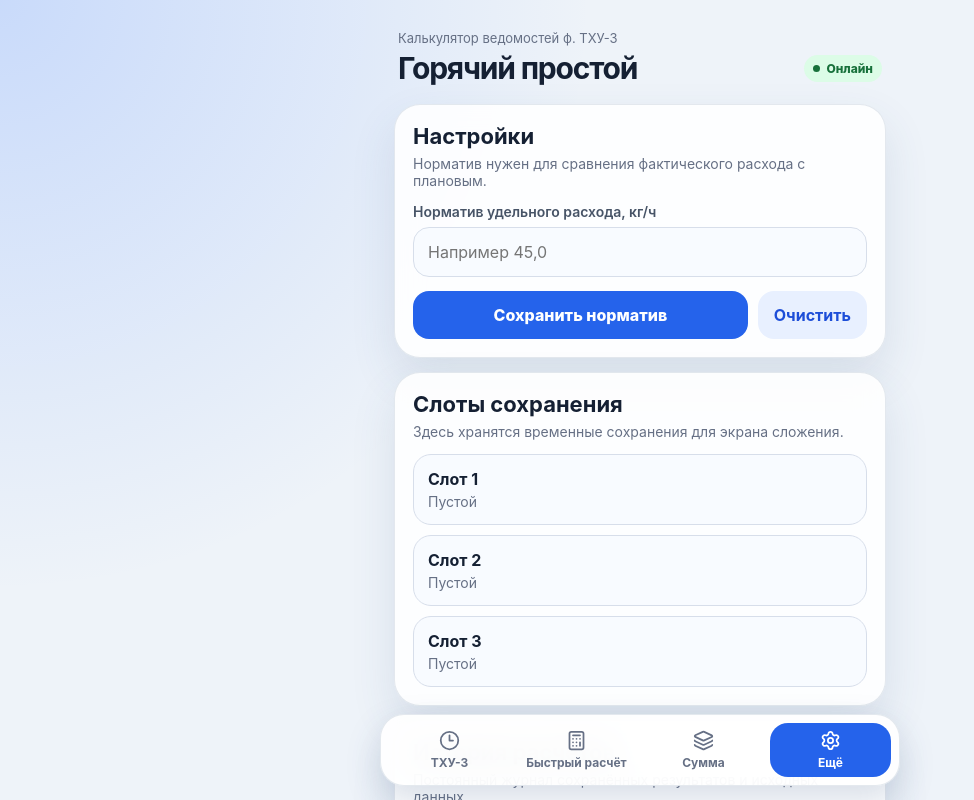
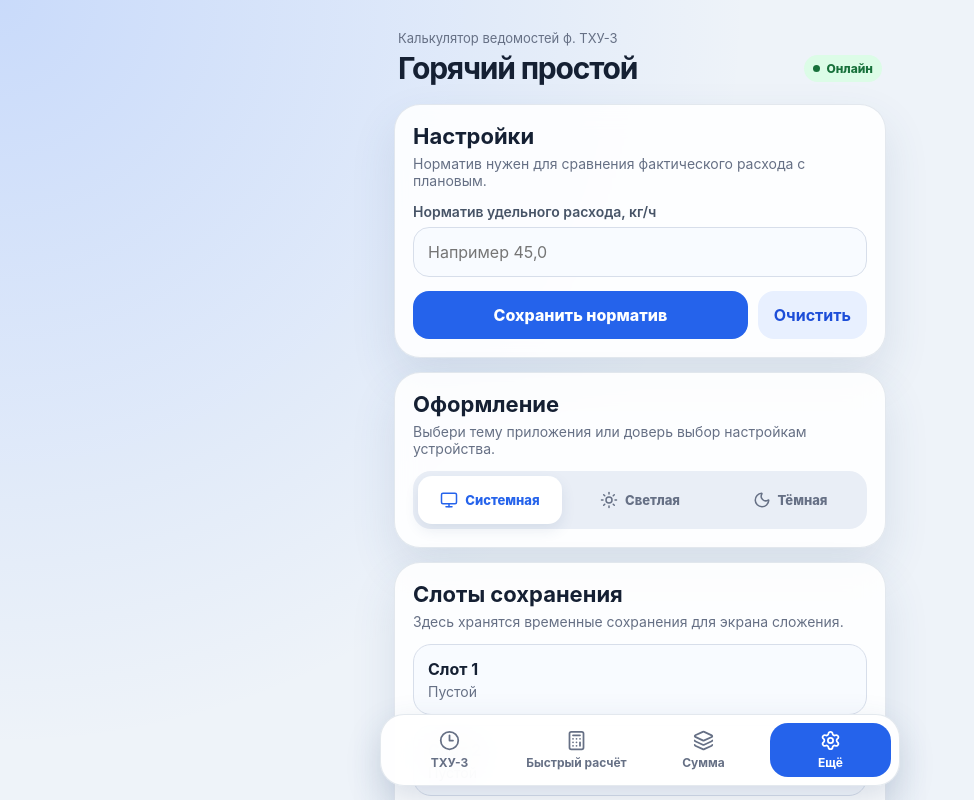
Before and after one commit to 48rn2krftk-dev/fuel-rate-calc, a React (Vite) app: page / in a window 1280 px wide. Both pictures are taken after a click on the button "Ещё". Shown: the top 800 px of the page, without its empty margins (0-974 px from the left). Built offline with nearby package versions, Linux system fonts and the light colour scheme.

Commit message:
Release v1.0.4 themes and feedback

```diff
--- a/package.json
+++ b/package.json
@@ -1,7 +1,7 @@
 {
   "name": "hot-idle",
   "private": true,
-  "version": "1.0.3",
+  "version": "1.0.4",
   "type": "module",
   "scripts": {
     "dev": "vite",
--- a/public/sw.js
+++ b/public/sw.js
@@ -1,4 +1,4 @@
-const CACHE_NAME = "hot-idle-v4";
+const CACHE_NAME = "hot-idle-v5";
 const APP_SHELL = new URL("./", self.registration.scope).href;
 const STATIC_FILES = [
   "manifest.webmanifest",
--- a/src/content.ts
+++ b/src/content.ts
@@ -1,11 +1,13 @@
-export const APP_VERSION = "1.0.3";
+export const APP_VERSION = "1.0.4";
 
 export const links = {
   github: "https://github.com/48rn2krftk-dev/fuel-rate-calc",
-  bugReport:
-    "https://github.com/48rn2krftk-dev/fuel-rate-calc/issues/new?template=bug_report.yml",
-  featureRequest:
-    "https://github.com/48rn2krftk-dev/fuel-rate-calc/issues/new?template=feature_request.yml",
+  email:
+    "mailto:comrade.stalin@icloud.com?subject=Горячий%20простой%20—%20обратная%20связь",
+  telegram: "https://t.me/drunken43spark",
+  express:
+    "https://xlnk.ms/open/profile/31871131-d6cb-581e-ba0b-35815e3e06e2",
+  support: "https://tips.yandex.ru/guest/payment/3746623",
 } as const;
 
 export const uiText = {
@@ -138,6 +140,15 @@ export const uiText = {
     saveNorm: "Сохранить норматив",
     normSaved: "Норматив сохранён",
     normCleared: "Норматив очищен",
+    appearanceTitle: "Оформление",
+    appearanceDescription:
+      "Выбери тему приложения или доверь выбор настройкам устройства.",
+    themeSelectorLabel: "Тема приложения",
+    theme: {
+      system: "Системная",
+      light: "Светлая",
+      dark: "Тёмная",
+    },
     slotsTitle: "Слоты сохранения",
     slotsDescription:
       "Здесь хранятся временные сохранения для экрана сложения.",
@@ -162,11 +173,19 @@ export const uiText = {
     aboutTitle: "О приложении",
     githubTitle: "GitHub разработчика",
     developer: "Drunken Spark Dev",
-    bugReportTitle: "Сообщить об ошибке",
-    bugReportDescription: "Что произошло и как это повторить",
-    featureRequestTitle: "Предложить улучшение",
-    featureRequestDescription: "Идея новой функции или изменения",
-    feedbackHint: "Для отправки потребуется аккаунт GitHub.",
+    feedbackTitle: "Связаться с разработчиком",
+    feedbackDescription:
+      "Сообщи об ошибке, предложи улучшение или задай вопрос удобным способом.",
+    emailTitle: "E-mail",
+    emailDescription: "Написать на почту",
+    telegramTitle: "Telegram",
+    telegramDescription: "Написать в Telegram",
+    expressTitle: "eXpress",
+    expressDescription: "Написать в eXpress",
+    supportTitle: "Поддержать разработчика",
+    supportDescription:
+      "Разработка - вещь доступная, но не бесплатная. Если приложение оказалось полезным, поддержи его автора копеечкой <3",
+    supportButton: "Перейти к Яндекс Чаевым",
     installHint:
       "Установка на iPhone: открой приложение в Safari, нажми «Поделиться» и выбери «На экран Домой».",
   },
--- a/src/main.tsx
+++ b/src/main.tsx
@@ -2,6 +2,10 @@ import { StrictMode } from "react";
 import { createRoot } from "react-dom/client";
 import "./styles.css";
 import App from "./App";
+import { getSettings } from "./utils/storage";
+import { applyTheme } from "./utils/theme";
+
+applyTheme(getSettings().theme)();
 
 createRoot(document.getElementById("root")!).render(
   <StrictMode>
--- a/src/screens/SettingsScreen.tsx
+++ b/src/screens/SettingsScreen.tsx
@@ -1,4 +1,15 @@
-import { ExternalLink, GitFork, Trash2 } from "lucide-react";
+import {
+  ExternalLink,
+  Gift,
+  GitFork,
+  Mail,
+  MessageCircle,
+  Monitor,
+  Moon,
+  Send,
+  Sun,
+  Trash2,
+} from "lucide-react";
 import { useEffect, useState } from "react";
 import { links, uiText } from "../content";
 import type { AppSettings, HistoryEntry } from "../types";
@@ -146,6 +157,16 @@ export function SettingsScreen({
     }, 1800);
   }
 
+  function handleThemeChange(theme: AppSettings["theme"]) {
+    const nextSettings: AppSettings = {
+      ...settings,
+      theme,
+    };
+
+    setSettings(nextSettings);
+    saveSettings(nextSettings);
+  }
+
   return (
     <section className="screen">
       <div className="card">
@@ -190,6 +211,59 @@ export function SettingsScreen({
         </div>
 
         {savedMessage && <div className="successBox">{savedMessage}</div>}
+      </div>
+
+      <div className="card">
+        <div className="sectionTitle">
+          <h2>{uiText.settings.appearanceTitle}</h2>
+          <p>{uiText.settings.appearanceDescription}</p>
+        </div>
+
+        <div
+          className="themeSelector"
+          role="group"
+          aria-label={uiText.settings.themeSelectorLabel}
+        >
+          <button
+            className={
+              settings.theme === "system"
+                ? "themeButton active"
+                : "themeButton"
+            }
+            type="button"
+            aria-pressed={settings.theme === "system"}
+            onClick={() => handleThemeChange("system")}
+          >
+            <Monitor size={18} />
+            {uiText.settings.theme.system}
+          </button>
+          <button
+            className={
+              settings.theme === "light"
+                ? "themeButton active"
+                : "themeButton"
+            }
+            type="button"
+            aria-pressed={settings.theme === "light"}
+            onClick={() => handleThemeChange("light")}
+          >
+            <Sun size={18} />
+            {uiText.settings.theme.light}
+          </button>
+          <button
+            className={
+              settings.theme === "dark"
+                ? "themeButton active"
+                : "themeButton"
+            }
+            type="button"
+            aria-pressed={settings.theme === "dark"}
+            onClick={() => handleThemeChange("dark")}
+          >
+            <Moon size={18} />
+            {uiText.settings.theme.dark}
+          </button>
+        </div>
       </div>
 
       <div className="card">
@@ -330,6 +404,69 @@ export function SettingsScreen({
 
       <div className="card">
         <div className="sectionTitle">
+          <h2>{uiText.settings.feedbackTitle}</h2>
+          <p>{uiText.settings.feedbackDescription}</p>
+        </div>
+
+        <div className="contactLinks">
+          <a className="contactLink" href={links.email}>
+            <Mail size={21} />
+            <span>
+              <b>{uiText.settings.emailTitle}</b>
+              <small>{uiText.settings.emailDescription}</small>
+            </span>
+            <ExternalLink size={18} />
+          </a>
+
+          <a
+            className="contactLink"
+            href={links.telegram}
+            target="_blank"
+            rel="noreferrer"
+          >
+            <Send size={21} />
+            <span>
+              <b>{uiText.settings.telegramTitle}</b>
+              <small>{uiText.settings.telegramDescription}</small>
+            </span>
+            <ExternalLink size={18} />
+          </a>
+
+          <a
+            className="contactLink"
+            href={links.express}
+            target="_blank"
+            rel="noreferrer"
+          >
+            <MessageCircle size={21} />
+            <span>
+              <b>{uiText.settings.expressTitle}</b>
+              <small>{uiText.settings.expressDescription}</small>
+            </span>
+            <ExternalLink size={18} />
+          </a>
+        </div>
+      </div>
+
+      <div className="card supportCard">
+        <Gift className="supportIcon" size={26} />
+        <div>
+          <h2>{uiText.settings.supportTitle}</h2>
+          <p>{uiText.settings.supportDescription}</p>
+        </div>
+        <a
+          className="supportButton"
+          href={links.support}
+          target="_blank"
+          rel="noreferrer"
+        >
+          {uiText.settings.supportButton}
+          <ExternalLink size={18} />
+        </a>
+      </div>
+
+      <div className="card">
+        <div className="sectionTitle">
           <h2>{uiText.settings.aboutTitle}</h2>
           <p>{uiText.app.version}</p>
         </div>
@@ -348,38 +485,6 @@ export function SettingsScreen({
           <ExternalLink size={18} />
         </a>
 
-        <div className="feedbackLinks">
-          <a
-            className="feedbackLink"
-            href={links.bugReport}
-            target="_blank"
-            rel="noreferrer"
-          >
-            <span>
-              <b>{uiText.settings.bugReportTitle}</b>
-              <small>{uiText.settings.bugReportDescription}</small>
-            </span>
-            <ExternalLink size={18} />
-          </a>
-
-          <a
-            className="feedbackLink"
-            href={links.featureRequest}
-            target="_blank"
-            rel="noreferrer"
-          >
-            <span>
-              <b>{uiText.settings.featureRequestTitle}</b>
-              <small>{uiText.settings.featureRequestDescription}</small>
-            </span>
-            <ExternalLink size={18} />
-          </a>
-        </div>
-
-        <p className="feedbackHint">
-          {uiText.settings.feedbackHint}
-        </p>
-
         <p className="installHint">
           {uiText.settings.installHint}
         </p>
--- a/src/styles.css
+++ b/src/styles.css
@@ -5,6 +5,11 @@
   background: #eef3f9;
   font-synthesis: none;
   text-rendering: optimizeLegibility;
+}
+
+:root[data-theme="dark"] {
+  color: #e8eef8;
+  background: #0b1220;
 }
 
 * {
@@ -18,6 +23,9 @@ body {
   background:
     radial-gradient(circle at top left, rgba(70, 132, 255, 0.22), transparent 32%),
     #eef3f9;
+  transition:
+    background-color 180ms ease,
+    color 180ms ease;
 }
 
 button,
@@ -356,6 +364,37 @@ h2 {
   margin-top: 14px;
 }
 
+.themeSelector {
+  display: grid;
+  grid-template-columns: repeat(3, 1fr);
+  gap: 6px;
+  margin-top: 14px;
+  padding: 5px;
+  border-radius: 18px;
+  background: #e9eef6;
+}
+
+.themeButton {
+  display: inline-flex;
+  min-height: 48px;
+  align-items: center;
+  justify-content: center;
+  gap: 7px;
+  padding: 0 10px;
+  border: 0;
+  border-radius: 14px;
+  background: transparent;
+  color: #667085;
+  font-size: 13px;
+  font-weight: 800;
+}
+
+.themeButton.active {
+  background: #ffffff;
+  color: #2563eb;
+  box-shadow: 0 6px 14px rgba(49, 79, 124, 0.1);
+}
+
 .primaryButton {
   min-height: 48px;
   padding: 0 16px;
@@ -500,19 +539,18 @@ h2 {
   box-shadow: 0 8px 20px rgba(37, 99, 235, 0.1);
 }
 
-.feedbackLinks {
+.contactLinks {
   display: grid;
-  grid-template-columns: repeat(2, minmax(0, 1fr));
   gap: 10px;
-  margin-top: 10px;
+  margin-top: 12px;
 }
 
-.feedbackLink {
+.contactLink {
   display: grid;
-  grid-template-columns: 1fr auto;
+  grid-template-columns: auto 1fr auto;
   align-items: center;
-  gap: 10px;
-  padding: 13px 14px;
+  gap: 12px;
+  padding: 14px;
   border: 1px solid #d7deea;
   border-radius: 18px;
   background: #ffffff;
@@ -520,27 +558,59 @@ h2 {
   text-decoration: none;
 }
 
-.feedbackLink span {
+.contactLink span {
   display: grid;
   gap: 3px;
 }
 
-.feedbackLink small {
+.contactLink small {
   color: #667085;
   line-height: 1.35;
 }
 
-.feedbackLink:hover,
-.feedbackLink:focus-visible {
+.contactLink:hover,
+.contactLink:focus-visible {
   border-color: #7aa7ff;
   outline: none;
   box-shadow: 0 8px 20px rgba(37, 99, 235, 0.1);
 }
 
-.feedbackHint {
-  margin: 8px 2px 0;
-  color: #667085;
-  font-size: 12px;
+.supportCard {
+  display: grid;
+  grid-template-columns: auto 1fr;
+  align-items: start;
+  gap: 12px;
+  background:
+    linear-gradient(135deg, rgba(255, 245, 214, 0.96), rgba(255, 255, 255, 0.9));
+}
+
+.supportCard h2 {
+  margin-bottom: 5px;
+}
+
+.supportCard p {
+  margin-bottom: 0;
+  color: #72510d;
+  font-size: 14px;
+  line-height: 1.5;
+}
+
+.supportIcon {
+  color: #d97706;
+}
+
+.supportButton {
+  display: inline-flex;
+  min-height: 48px;
+  grid-column: 1 / -1;
+  align-items: center;
+  justify-content: center;
+  gap: 8px;
+  border-radius: 16px;
+  background: #d97706;
+  color: #ffffff;
+  font-weight: 800;
+  text-decoration: none;
 }
 
 .installHint {
@@ -551,8 +621,11 @@ h2 {
 }
 
 @media (max-width: 460px) {
-  .feedbackLinks {
-    grid-template-columns: 1fr;
+  .themeButton {
+    flex-direction: column;
+    gap: 3px;
+    padding: 7px 4px;
+    font-size: 12px;
   }
 }
 
@@ -840,3 +913,120 @@ h2 {
   justify-content: center;
   gap: 8px;
 }
+
+:root[data-theme="dark"] body {
+  background:
+    radial-gradient(circle at top left, rgba(37, 99, 235, 0.22), transparent 34%),
+    #0b1220;
+}
+
+:root[data-theme="dark"] .appEyebrow,
+:root[data-theme="dark"] .sectionTitle p,
+:root[data-theme="dark"] .field span,
+:root[data-theme="dark"] .slotButtonMeta,
+:root[data-theme="dark"] .slotInfo p,
+:root[data-theme="dark"] .githubLink small,
+:root[data-theme="dark"] .contactLink small,
+:root[data-theme="dark"] .installHint,
+:root[data-theme="dark"] .emptyHistory,
+:root[data-theme="dark"] .historyHeader p,
+:root[data-theme="dark"] .historySource,
+:root[data-theme="dark"] .historyNorm,
+:root[data-theme="dark"] .modalHeader p {
+  color: #9dacbf;
+}
+
+:root[data-theme="dark"] .card,
+:root[data-theme="dark"] .resultCard,
+:root[data-theme="dark"] .bottomNav {
+  border-color: rgba(148, 163, 184, 0.18);
+  background: rgba(19, 29, 45, 0.92);
+  box-shadow: 0 20px 45px rgba(0, 0, 0, 0.28);
+}
+
+:root[data-theme="dark"] .field input,
+:root[data-theme="dark"] .selectInput,
+:root[data-theme="dark"] .slotInfo,
+:root[data-theme="dark"] .historyCard,
+:root[data-theme="dark"] .summaryRowCard,
+:root[data-theme="dark"] .githubLink,
+:root[data-theme="dark"] .contactLink,
+:root[data-theme="dark"] .slotButton {
+  border-color: #334155;
+  background: #101a2a;
+  color: #e8eef8;
+}
+
+:root[data-theme="dark"] .secondaryButton,
+:root[data-theme="dark"] .historyResult,
+:root[data-theme="dark"] .miniResult {
+  background: #172a4a;
+  color: #8eb6ff;
+}
+
+:root[data-theme="dark"] .themeSelector,
+:root[data-theme="dark"] .segmentedControl {
+  background: #0f1928;
+}
+
+:root[data-theme="dark"] .themeButton,
+:root[data-theme="dark"] .segmentButton,
+:root[data-theme="dark"] .navButton {
+  color: #9dacbf;
+}
+
+:root[data-theme="dark"] .themeButton.active,
+:root[data-theme="dark"] .segmentButton.active {
+  background: #23324a;
+  color: #8eb6ff;
+}
+
+:root[data-theme="dark"] .navButton.active {
+  background: #2563eb;
+  color: #ffffff;
+}
+
+:root[data-theme="dark"] .modalSheet {
+  border-color: #334155;
+  background: #131d2d;
+}
+
+:root[data-theme="dark"] .iconButton {
+  background: #233047;
+  color: #e8eef8;
+}
+
+:root[data-theme="dark"] .deviation.neutral,
+:root[data-theme="dark"] .actualFuelEnd {
+  background: #253248;
+  color: #d2dbea;
+}
+
+:root[data-theme="dark"] .normBalance.neutral {
+  background: #172a4a;
+  color: #8eb6ff;
+}
+
+:root[data-theme="dark"] .connectionStatus.offline {
+  background: #253248;
+  color: #c5cfdd;
+}
+
+:root[data-theme="dark"] .connectionStatus.checking {
+  background: #172a4a;
+  color: #8eb6ff;
+}
+
+:root[data-theme="dark"] .soonBadge {
+  background: #23324a;
+  color: #8eb6ff;
+}
+
+:root[data-theme="dark"] .supportCard {
+  background:
+    linear-gradient(135deg, rgba(82, 53, 12, 0.92), rgba(28, 31, 40, 0.94));
+}
+
+:root[data-theme="dark"] .supportCard p {
+  color: #f0c978;
+}
--- a/src/types.ts
+++ b/src/types.ts
@@ -43,5 +43,5 @@ export type HistoryEntry = CalculationResult & {
 
 export type AppSettings = {
   normFuelPerHour: number | null;
-  theme: "light" | "dark";
+  theme: "system" | "light" | "dark";
 };
--- a/src/utils/storage.ts
+++ b/src/utils/storage.ts
@@ -12,16 +12,29 @@ export function getSettings(): AppSettings {
   if (!raw) {
     return {
       normFuelPerHour: null,
-      theme: "light",
+      theme: "system",
     };
   }
 
   try {
-    return JSON.parse(raw);
+    const parsed = JSON.parse(raw) as Partial<AppSettings>;
+
+    return {
+      normFuelPerHour:
+        typeof parsed.normFuelPerHour === "number"
+          ? parsed.normFuelPerHour
+          : null,
+      theme:
+        parsed.theme === "light" ||
+        parsed.theme === "dark" ||
+        parsed.theme === "system"
+          ? parsed.theme
+          : "system",
+    };
   } catch {
     return {
       normFuelPerHour: null,
-      theme: "light",
+      theme: "system",
     };
   }
 }
--- /dev/null
+++ b/src/utils/theme.ts
@@ -0,0 +1,36 @@
+import type { AppSettings } from "../types";
+
+export type ResolvedTheme = "light" | "dark";
+
+export function resolveTheme(
+  theme: AppSettings["theme"],
+  prefersDark: boolean
+): ResolvedTheme {
+  if (theme === "system") {
+    return prefersDark ? "dark" : "light";
+  }
+
+  return theme;
+}
+
+export function applyTheme(theme: AppSettings["theme"]): () => void {
+  const media = window.matchMedia("(prefers-color-scheme: dark)");
+
+  function updateTheme() {
+    const resolvedTheme = resolveTheme(theme, media.matches);
+    document.documentElement.dataset.theme = resolvedTheme;
+    document.documentElement.style.colorScheme = resolvedTheme;
+  }
+
+  updateTheme();
+
+  if (theme !== "system") {
+    return () => {};
+  }
+
+  media.addEventListener("change", updateTheme);
+
+  return () => {
+    media.removeEventListener("change", updateTheme);
+  };
+}
```
Also changed, not shown: src/App.tsx (+19 -0 lines), 5 other files (tests, documents, lock files or other folders).
